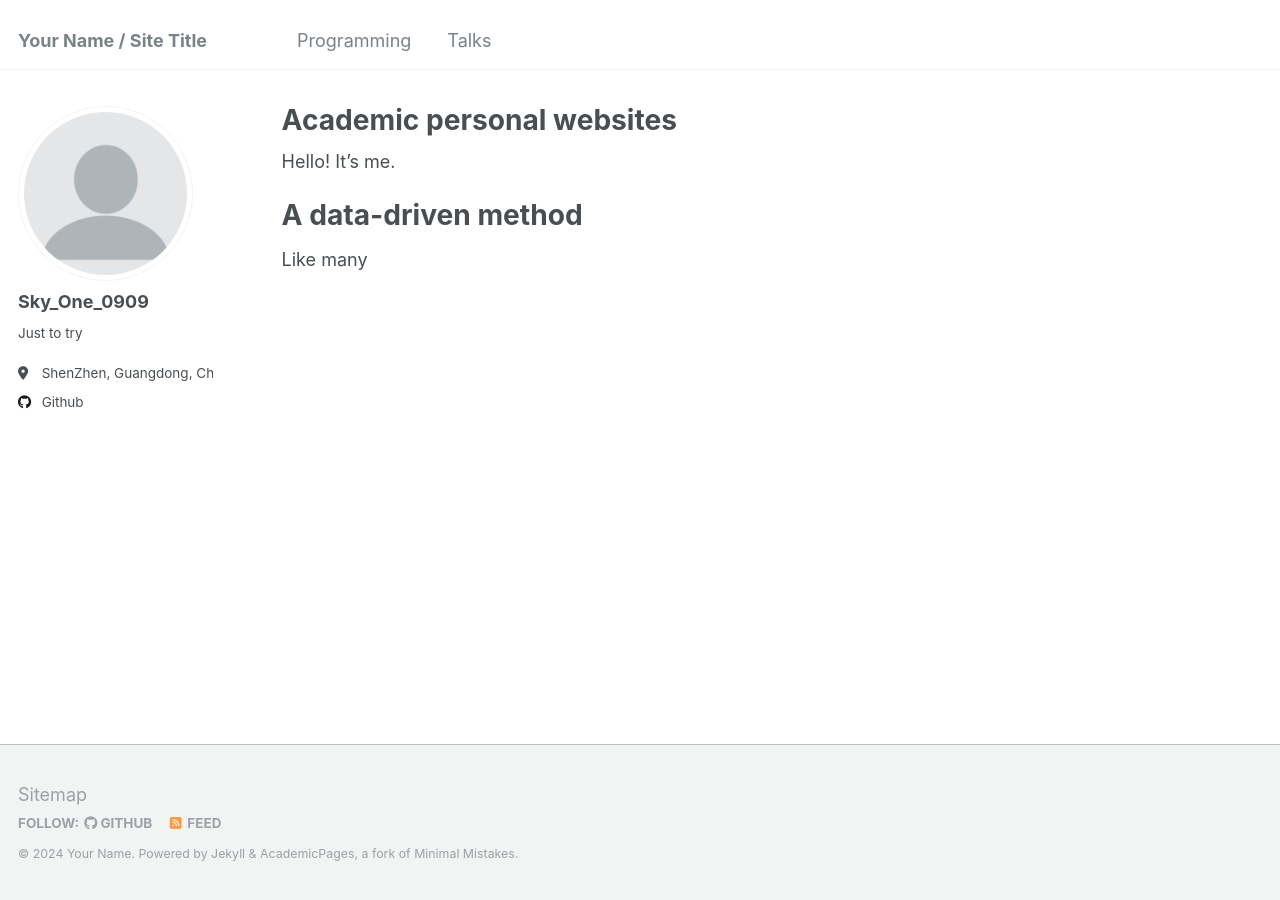
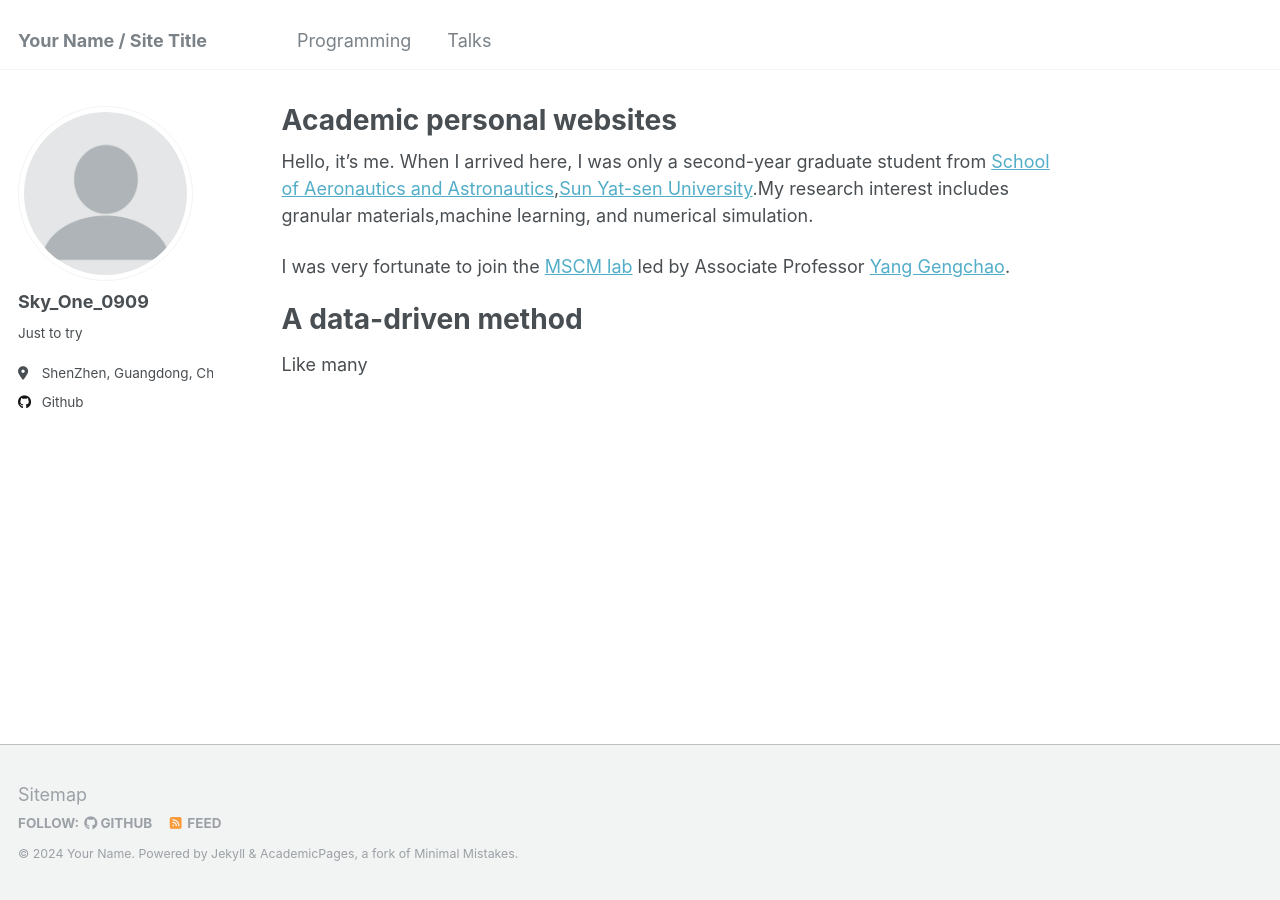
Before and after one commit to Tian1Han/Tian1Han.github.io, a Jekyll site: the page built from _pages/about.md, in a window 1280 px wide. Built offline with Jekyll 4.4.1, drawn with Linux system fonts in a browser that asks for light colours.

Commit message:
Update about.md

```diff
--- a/_pages/about.md
+++ b/_pages/about.md
@@ -7,7 +7,9 @@ redirect_from:
   - /about.html
 ---
 
-Hello! It's me.
+Hello, it's me. When I arrived here, I was only a second-year graduate student from [School of Aeronautics and Astronautics](https://saa.sysu.edu.cn/),[Sun Yat-sen University](https://www.sysu.edu.cn/).My research interest includes granular materials,machine learning, and numerical simulation.
+
+I was very fortunate to join the [MSCM lab](mscm.gitlab.io) led by Associate Professor [Yang Gengchao](https://saa.sysu.edu.cn/teacher/450).
 
 A data-driven method
 ======
```
